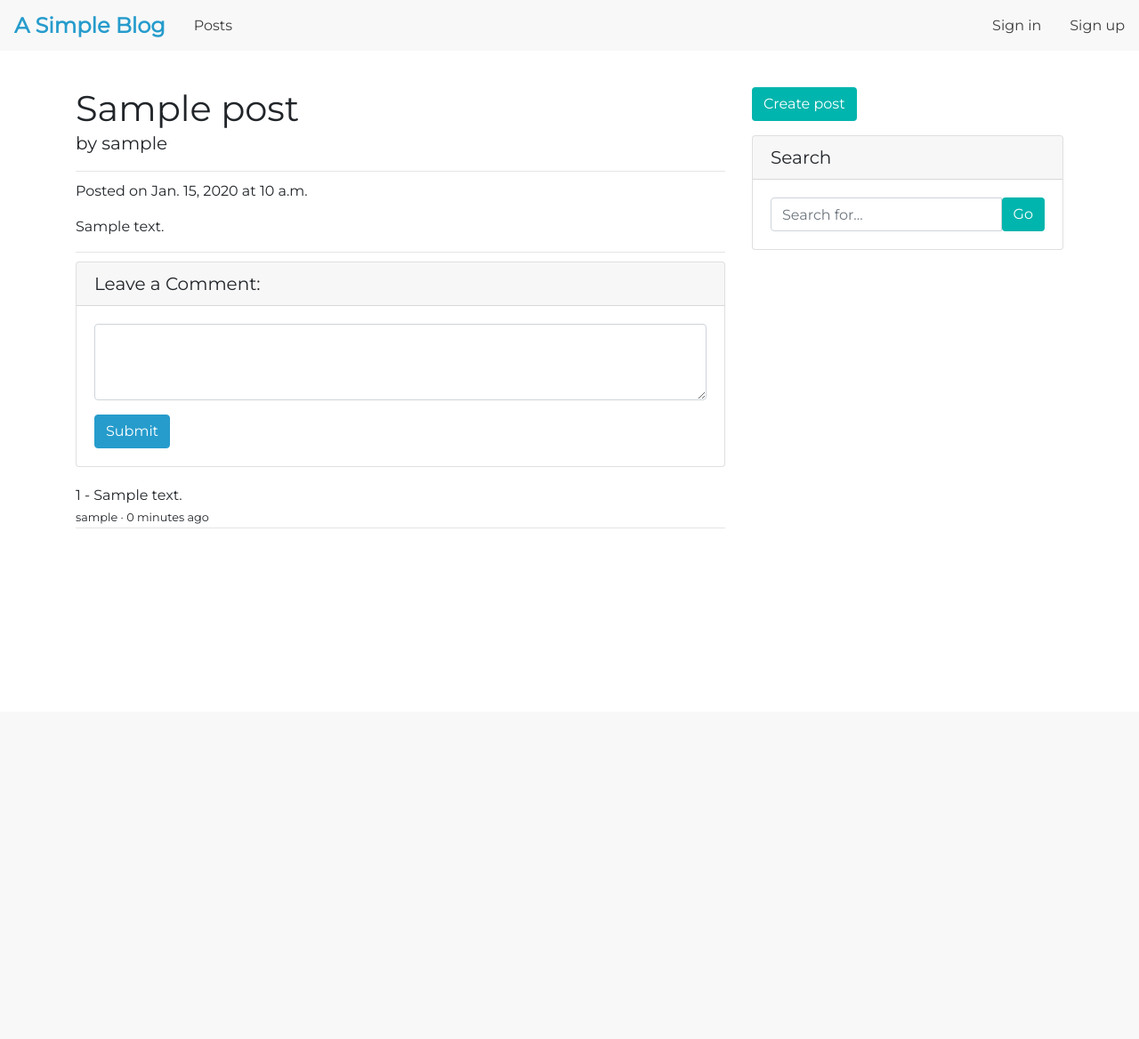
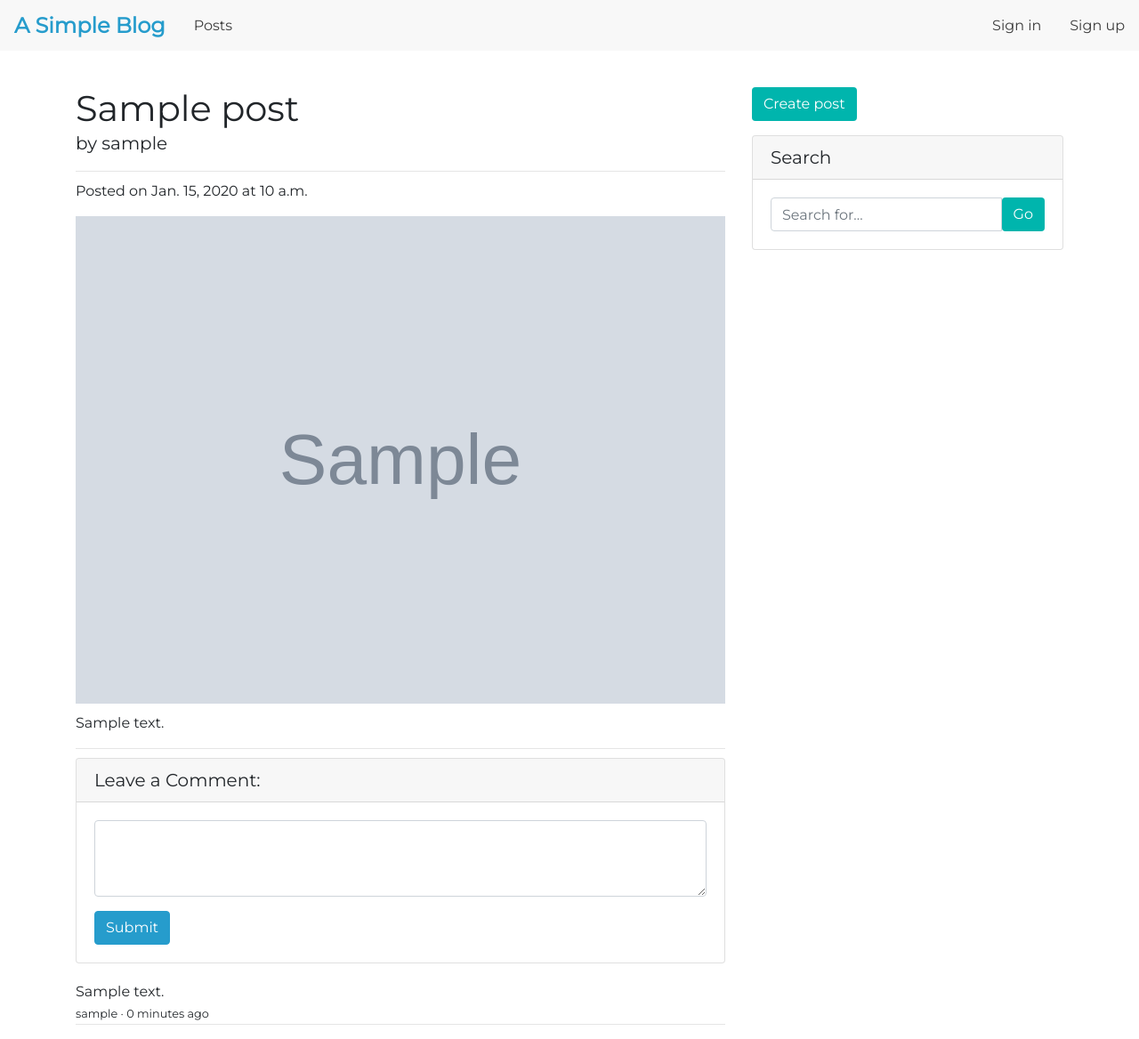
Before and after one commit to irvadm/asimpleblog, a Django app: page /posts/detail/1/ in a window 1280 px wide. Shown: the whole page at 89% size. Before the commit the page ends 594 px from the top, so only its background shows below. Run offline with Django 3.2, Linux system fonts and the light colour scheme; tables that the repository leaves empty hold one stand-in row (values such as "Sample post"); grey boxes marked "Sample" are stand-in pictures; some libraries are stand-ins or nearby versions.

Commit message:
Add image URLs to posts

```diff
--- a/posts/admin.py
+++ b/posts/admin.py
@@ -9,7 +9,7 @@ class CommentInline(admin.TabularInline):
 
 @admin.register(Post)
 class PostAdmin(admin.ModelAdmin):
-    list_display = ['pk', 'title', 'creator', 'body']
+    list_display = ['pk', 'title', 'creator', 'body', 'image', ]
     list_display_links = ['pk']
-    list_editable = ['title', 'body']
+    list_editable = ['title', 'body', 'image', ]
     inlines = [CommentInline]
--- a/posts/models.py
+++ b/posts/models.py
@@ -5,6 +5,7 @@ from django.contrib.auth.models import User
 
 class Post(models.Model):
     title = models.CharField(max_length=50)
+    image = models.URLField(blank=True)
     body = models.TextField(max_length=4000)
     creator = models.ForeignKey(
         User, related_name='posts', on_delete=models.CASCADE, null=True)
--- a/static/css/base.css
+++ b/static/css/base.css
@@ -107,6 +107,13 @@ ul.topNav li.right {
 .card.post {
     margin-bottom: 20px;
 }
+.postImage {
+    width: 100%;
+    margin-bottom: 10px;
+}
+.postBody {
+    line-height: 1.5em;
+}
 /* --- Post styles --- */
 
 
@@ -122,6 +129,10 @@ ul.topNav li.right {
 .comment p {
     margin: 0;
 }
+.commentContent {
+    line-height: 1.5em;
+}
+
 /* --- Comment styles --- */
 
 
--- a/templates/posts/post_detail.html
+++ b/templates/posts/post_detail.html
@@ -3,20 +3,30 @@
 
 {% block main %}
 
-<!-- Title -->
 <!-- Edit/Delete post buttons -->
 {% if post.creator == request.user %}
 <a id="deletePostButton" class="btn btn-danger pullRight btn-sm" href="{% url 'posts:post_delete' post.pk %}">Delete</a>
 <a class="btn btn-warning pullRight btn-sm" href="{% url 'posts:post_update' post.pk %}">Edit</a>
 {% endif %}
+
+<!-- Title -->
 <h1 class="mb-0">{{ post.title }}</h1>
+
 <!-- Author -->
 <p class="lead">by {{ post.creator.username }}</p>
+
 <hr>
+
 <!-- Date/Time -->
 <p>Posted on {{ post.updated.date }} at {{ post.updated.time }}</p>
+
+<!-- Image -->
+{% if post.image %}
+<img class="image-responsive postImage" src="{{ post.image }}">
+{% endif %}
+
 <!-- Body -->
-<p>{{ post.body }}</p>
+<p class="postBody">{{ post.body }}</p>
 
 <hr>
 
@@ -39,7 +49,7 @@
   {% for comment in post.comments.all %}
   <li class="media comment">
     <div class="media-body">
-      <p>{{ comment.pk }} - {{ comment.content }}</p>
+      <p class="commentContent">{{ comment.content }}</p>
       <small>{{ comment.creator.username }} &middot; {{ comment.updated|timesince }} ago</small>
       {% if comment.creator == request.user %}
       <small><a href="{% url 'posts:comment_delete' comment.pk %}" class="pullRight ml-1">Delete</a></small>
--- a/templates/posts/post_list.html
+++ b/templates/posts/post_list.html
@@ -15,7 +15,7 @@
 
     <!-- Showing the page numbers in Html Page -->
     <span class="current">
-      Page {{ posts.number }} of {{ posts.paginator.num_pages }}.
+      Page {{ posts.number }} of {{ posts.paginator.num_pages }}
     </span>
 
     {% if posts.has_next %}
@@ -29,7 +29,7 @@
 {% for post in posts %}
 <div class="card post">
   <div class="card-body">
-    <h2 class="card-title">{{ post.title }}</h2>
+    <h2 class="card-title"><a href="{{ post.get_absolute_url }}">{{ post.title }}</a></h2>
     <p class="card-text">{{ post.body|truncatechars:"80" }}</p>
     <a class="btn blueButton" href="{{ post.get_absolute_url }}">Read More</a>
   </div>
```
Also changed, not shown: posts/migrations/0006_auto_20181229_1424.py (added).
